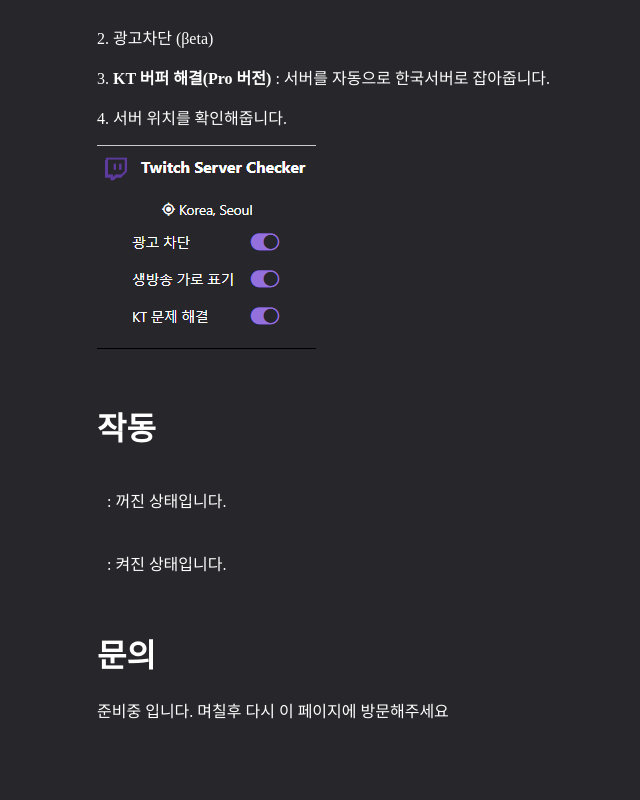
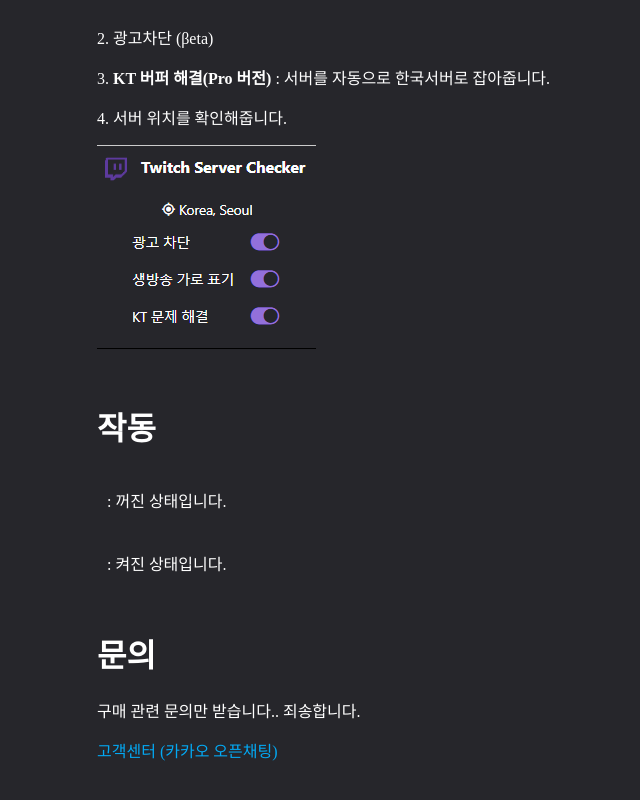
Before and after one commit to hi098123/ForBetterTwitch, a plain HTML site: page index.html in a window 1280 px wide. Shown: the part 630-1430 px from the top of the page, without its empty margins (268-908 px from the left). Before the commit the page ends 1402 px from the top, so only its background shows below. Drawn offline with Linux system fonts and the light colour scheme; some icons are missing.

Commit message:
Add files via upload

```diff
--- a/index.html
+++ b/index.html
@@ -5,6 +5,7 @@
 	<title>프로그램 소개</title>
 	<style>
 		html{background-color: #26262b;color: #fff;}
+		a{text-decoration: none;color: #03a9f4}
 	</style>
 	<link rel="stylesheet" href="https://cdn.jsdelivr.net/npm/xeicon@2.3.3/xeicon.min.css">
 </head>
@@ -43,7 +44,8 @@
 		</div>
 		<div style="margin: 50px auto;">
 			<h1>문의</h1>
-			<p>준비중 입니다. 며칠후 다시 이 페이지에 방문해주세요</p>
+			<p>구매 관련 문의만 받습니다.. 죄송합니다.</p>
+			<p><a href="https://open.kakao.com/o/sgCogcGb">고객센터 (카카오 오픈채팅)</a></p>
 		</div>
 	</div>
 </body>
```
